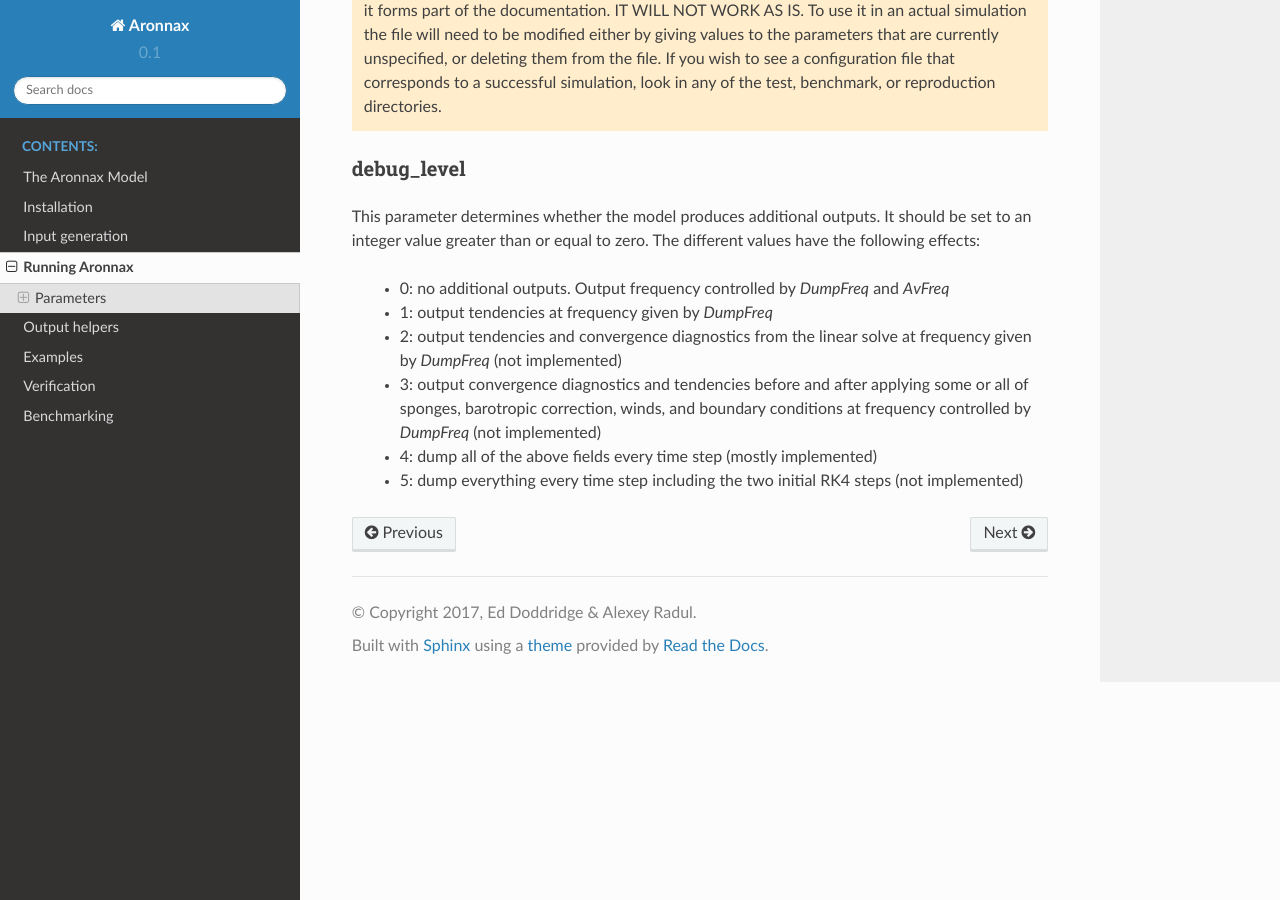
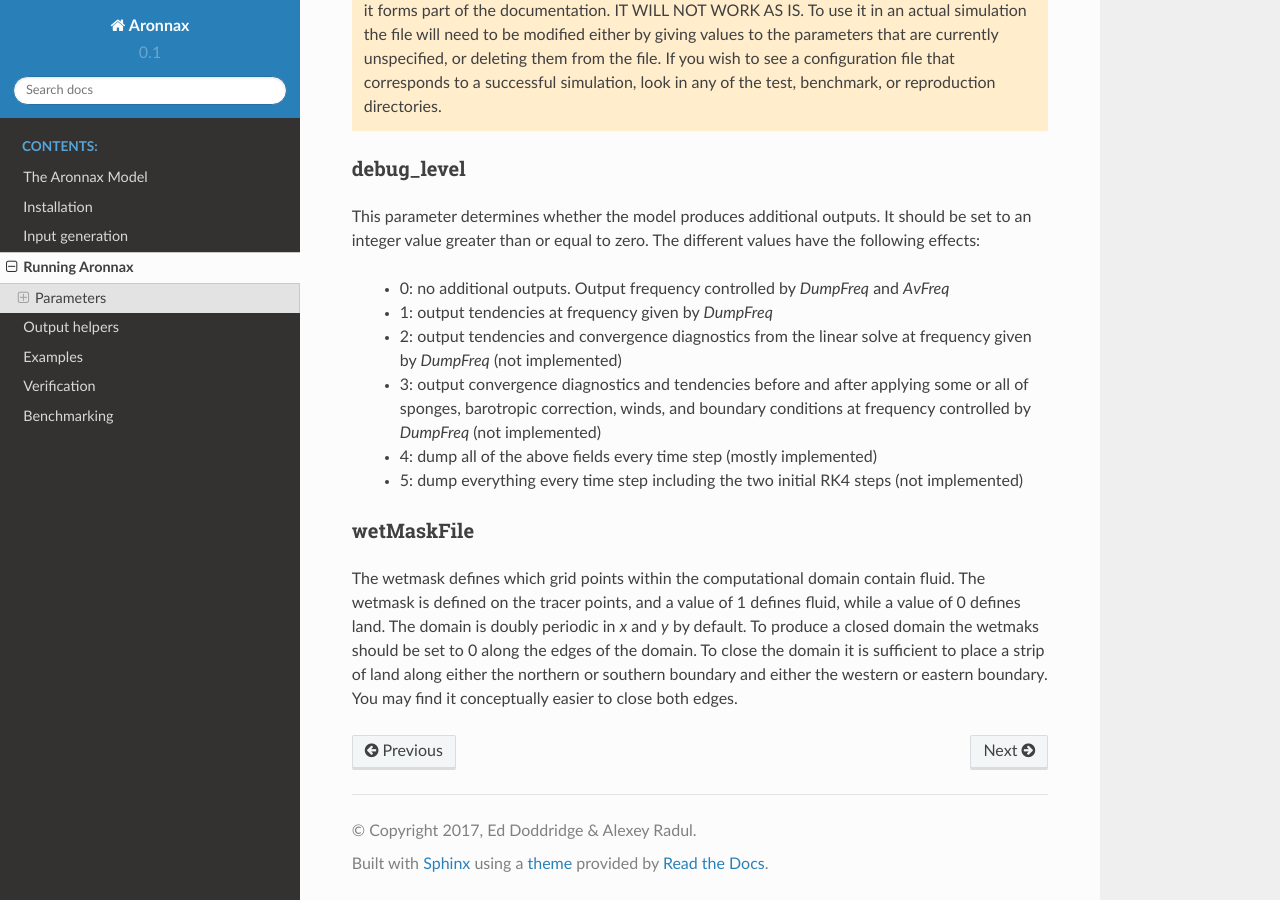
Before and after one commit to edoddridge/aronnax, a Sphinx documentation site: the page built from docs/running_aronnax.rst, in a window 1280 px wide and 900 px high, scrolled down 3795 px. Built offline with Sphinx 7.4.7 and the Read the Docs theme 2.0.0, drawn with Linux system fonts in a browser that asks for light colours.

Commit message:
describe wetmask
Add a wordy description of the wetmask, the values it is expected to take, and how to prevent the domain from being periodic.

```diff
--- a/docs/running_aronnax.rst
+++ b/docs/running_aronnax.rst
@@ -48,3 +48,7 @@ This parameter determines whether the model produces additional outputs. It shou
  - 3: output convergence diagnostics and tendencies before and after applying some or all of sponges, barotropic correction, winds, and boundary conditions at frequency controlled by `DumpFreq` (not implemented)
  - 4: dump all of the above fields every time step (mostly implemented)
  - 5: dump everything every time step including the two initial RK4 steps (not implemented)
+
+wetMaskFile
+-----------
+The wetmask defines which grid points within the computational domain contain fluid. The wetmask is defined on the tracer points, and a value of 1 defines fluid, while a value of 0 defines land. The domain is doubly periodic in `x` and `y` by default. To produce a closed domain the wetmaks should be set to 0 along the edges of the domain. To close the domain it is sufficient to place a strip of land along either the northern or southern boundary and either the western or eastern boundary. You may find it conceptually easier to close both edges.
```
